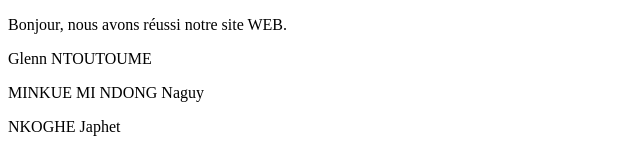
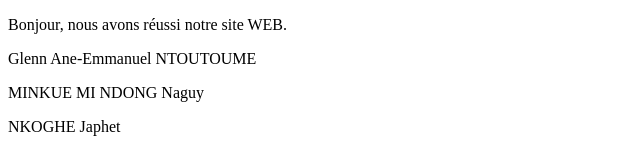
Before and after one commit to glennNTM/our_web_site, a plain HTML site: page index.html in a window 1280 px wide. Shown: the top 153 px of the page, without its empty margins (0-640 px from the left). Drawn offline with Linux system fonts and the light colour scheme.

Commit message:
Update index.html

```diff
--- a/index.html
+++ b/index.html
@@ -10,7 +10,7 @@
     <p>Bonjour, nous  avons réussi notre site WEB.</p>
     <div class="name">
 
-        <p>Glenn NTOUTOUME</p>
+        <p>Glenn Ane-Emmanuel NTOUTOUME</p>
         <p>MINKUE MI NDONG Naguy</p>
         <p>NKOGHE Japhet</p>
         <p>MAROUNDOU NGOYE Naomie</p>
```
